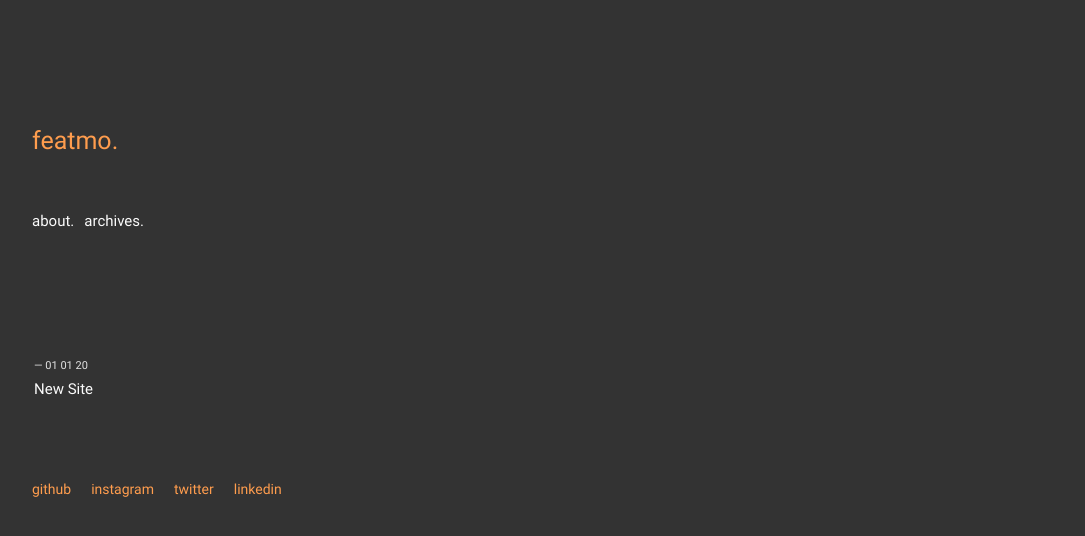
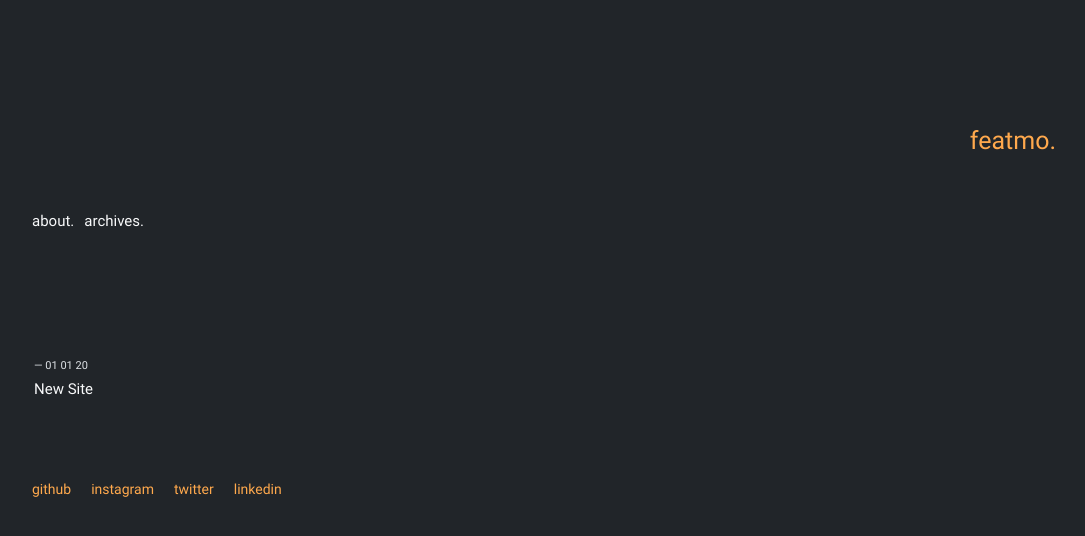
Before and after one commit to featmo/featmo.github.io, a Jekyll site: the page built from index.md, in a window 1280 px wide. Shown: the top 536 px of the page, without its empty margins (96-1181 px from the left). Built offline with Jekyll 4.4.1, drawn with Linux system fonts in a browser that asks for light colours.

Commit message:
Looking good

```diff
--- a/Gemfile
+++ b/Gemfile
@@ -18,6 +18,7 @@ group :development do
 end
 
 group :test do
-    gem 'rake', '~> 11.0.0'
+    gem 'rake', '>= 12.3.3'
+    gem "nokogiri", ">= 1.10.8"
     gem 'html-proofer', '~> 3.0.0'
 end
--- a/_sass/extra_styles.scss
+++ b/_sass/extra_styles.scss
@@ -1,11 +1,28 @@
 /***Moses Eribo 2020***/
+
+$gray-list:    ( "0": #f8f9fa, "1": #f1f3f5, "2": #e9ecef, "3": #dee2e6, "4": #ced4da, "5": #adb5bd, "6": #868e96, "7": #495057, "8": #343a40, "9": #212529);
+$red-list:     ( "0": #fff5f5, "1": #ffe3e3, "2": #ffc9c9, "3": #ffa8a8, "4": #ff8787, "5": #ff6b6b, "6": #fa5252, "7": #f03e3e, "8": #e03131, "9": #c92a2a);
+$pink-list:    ( "0": #fff0f6, "1": #ffdeeb, "2": #fcc2d7, "3": #faa2c1, "4": #f783ac, "5": #f06595, "6": #e64980, "7": #d6336c, "8": #c2255c, "9": #a61e4d);
+$grape-list:   ( "0": #f8f0fc, "1": #f3d9fa, "2": #eebefa, "3": #e599f7, "4": #da77f2, "5": #cc5de8, "6": #be4bdb, "7": #ae3ec9, "8": #9c36b5, "9": #862e9c);
+$violet-list:  ( "0": #f3f0ff, "1": #e5dbff, "2": #d0bfff, "3": #b197fc, "4": #9775fa, "5": #845ef7, "6": #7950f2, "7": #7048e8, "8": #6741d9, "9": #5f3dc4);
+$indigo-list:  ( "0": #edf2ff, "1": #dbe4ff, "2": #bac8ff, "3": #91a7ff, "4": #748ffc, "5": #5c7cfa, "6": #4c6ef5, "7": #4263eb, "8": #3b5bdb, "9": #364fc7);
+$blue-list:    ( "0": #e8f7ff, "1": #ccedff, "2": #a3daff, "3": #72c3fc, "4": #4dadf7, "5": #329af0, "6": #228ae6, "7": #1c7cd6, "8": #1b6ec2, "9": #1862ab);
+$cyan-list:    ( "0": #e3fafc, "1": #c5f6fa, "2": #99e9f2, "3": #66d9e8, "4": #3bc9db, "5": #22b8cf, "6": #15aabf, "7": #1098ad, "8": #0c8599, "9": #0b7285);
+$teal-list:    ( "0": #e6fcf5, "1": #c3fae8, "2": #96f2d7, "3": #63e6be, "4": #38d9a9, "5": #20c997, "6": #12b886, "7": #0ca678, "8": #099268, "9": #087f5b);
+$green-list:   ( "0": #ebfbee, "1": #d3f9d8, "2": #b2f2bb, "3": #8ce99a, "4": #69db7c, "5": #51cf66, "6": #40c057, "7": #37b24d, "8": #2f9e44, "9": #2b8a3e);
+$lime-list:    ( "0": #f4fce3, "1": #e9fac8, "2": #d8f5a2, "3": #c0eb75, "4": #a9e34b, "5": #94d82d, "6": #82c91e, "7": #74b816, "8": #66a80f, "9": #5c940d);
+$yellow-list:  ( "0": #fff9db, "1": #fff3bf, "2": #ffec99, "3": #ffe066, "4": #ffd43b, "5": #fcc419, "6": #fab005, "7": #f59f00, "8": #f08c00, "9": #e67700);
+$orange-list:  ( "0": #fff4e6, "1": #ffe8cc, "2": #ffd8a8, "3": #ffc078, "4": #ffa94d, "5": #ff922b, "6": #fd7e14, "7": #f76707, "8": #e8590c, "9": #d9480f);
+
 /***Colors***/
-$nice-white:#fbfbfb;
-$kinda-black:#333333;
-$kinda-white:#e2e2e2;
-$almost-white:#808080;
+$nice-white: map-get($gray-list, "0" );
+$kinda-white:map-get($gray-list, "3" );
+$almost-white:map-get($gray-list, "6" );
 
-$nice-orange: #ff9d4e;
+$kinda-black: map-get($gray-list, "9" );
+
+$nice-orange: map-get($orange-list, "4" );
+$kinda-orange: map-get($orange-list, "2" );
 
 /***Title styling overrides***/
 $title-size: 25px;
--- a/_sass/main_overrides.scss
+++ b/_sass/main_overrides.scss
@@ -1,4 +1,5 @@
 @import "extra_styles";
+
 html{
     min-height: 100% !important;
     scroll-behavior: smooth;
@@ -9,7 +10,7 @@ html{
     padding-left: 0;
     display: block;
     max-width: 100%;
-    width: 800px !important;
+    width: 100% !important;
     position: relative;
 }
 .site-title {
@@ -17,10 +18,13 @@ html{
     color: $nice-orange !important;
     background-color: none;
     display:block;
-    text-align: left !important;
+    text-align: right !important;
 }
 .site-title:after{
     content: ".";
+}
+.site-title:hover{
+    color: $kinda-orange !important;
 }
 
 
@@ -39,6 +43,7 @@ body {
 .site-header{
     margin-bottom: 50px !important;
     display: block;
+
 }
 main{
     margin-left: 0;
@@ -55,6 +60,7 @@ footer{display:block;}
     display: block;
     max-width: 100%;
     width: 800px;
+
 }
 
 footer ul li a {
```
Also changed, not shown: _posts/2020-01-01-new-site.md (+1 -1 lines), Gemfile.lock.
